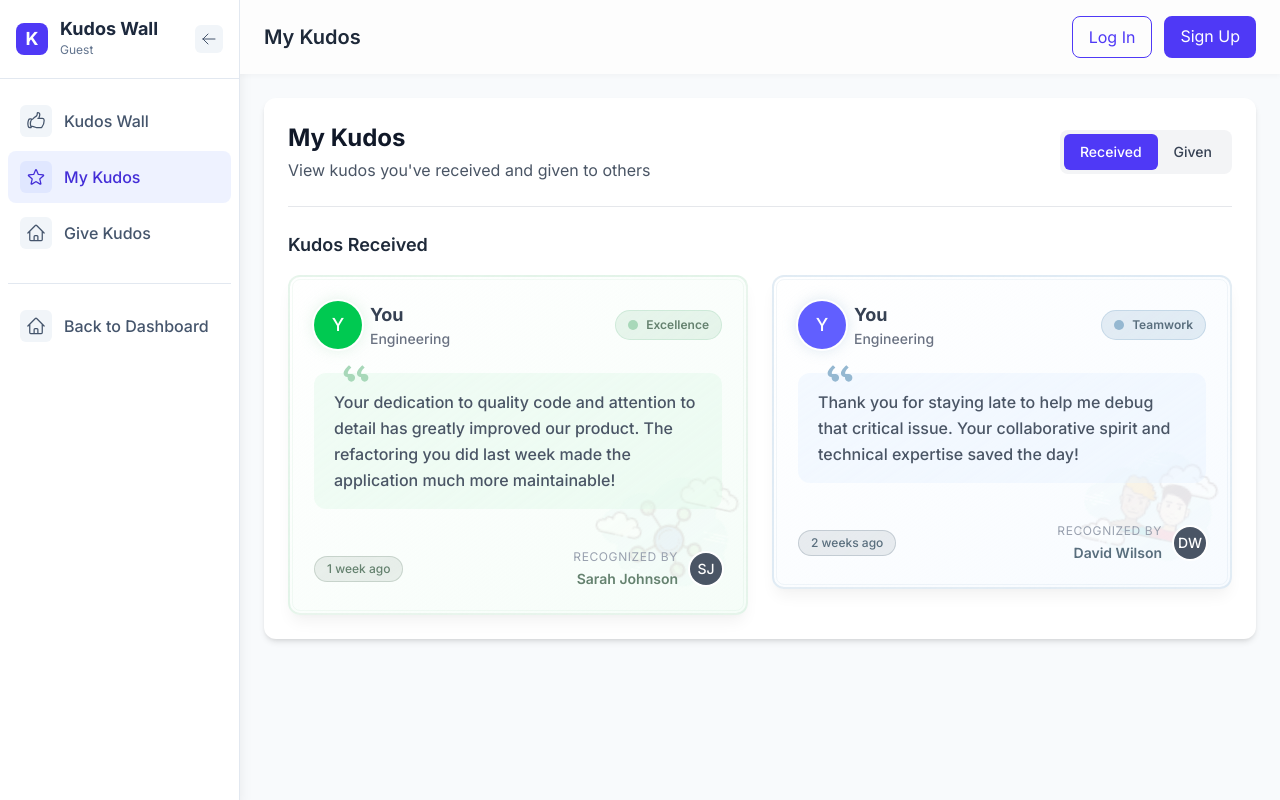
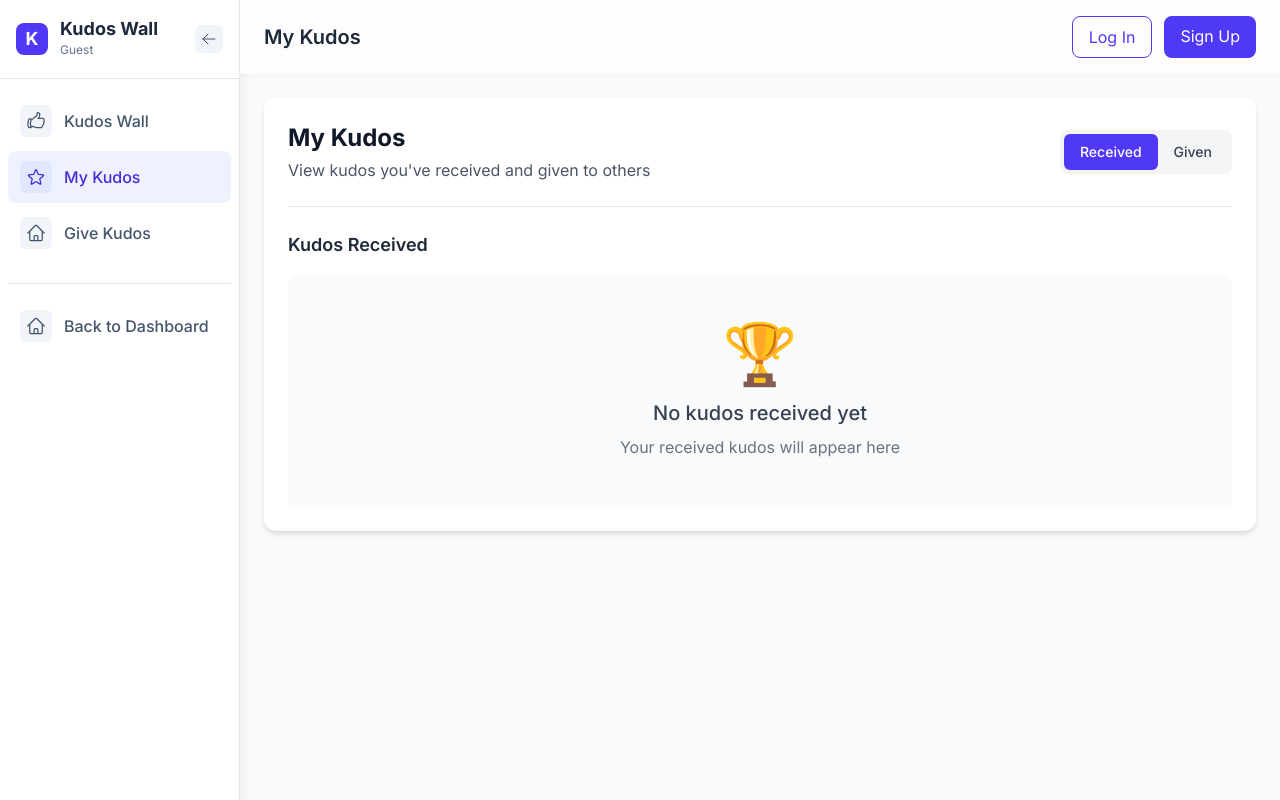
Before and after one commit to Himanshurank/avesta-kudos, a Next.js app: page /kudos/my-kudos in a window 1280 px wide. Built offline with nearby package versions, Linux system fonts and the light colour scheme.

Commit message:
Add GetUserKudosUseCase and integrate into MyKudosPage: Implemented user-specific kudos retrieval with loading and error handling, enhancing user experience.

```diff
--- /dev/null
+++ b/src/core/application/useCases/kudos/GetUserKudosUseCase.ts
@@ -0,0 +1,14 @@
+import { IKudosRepository, PaginatedResult, PaginationParams } from "@/core/domain/interfaces/IKudosRepository";
+import { Kudos } from "@/core/domain/entities/Kudos";
+
+export class GetUserKudosUseCase {
+  constructor(private readonly kudosRepository: IKudosRepository) {}
+
+  async execute(
+    userId: number,
+    type: "received" | "sent",
+    params: PaginationParams = { page: 1, limit: 10 }
+  ): Promise<PaginatedResult<Kudos>> {
+    return this.kudosRepository.getByUser(userId, type, params);
+  }
+}
--- a/src/core/shared/di/kudos.ts
+++ b/src/core/shared/di/kudos.ts
@@ -2,6 +2,7 @@ import { IKudosRepository } from "../../domain/interfaces/IKudosRepository";
 import { KudosRepositoryImpl } from "../../infrastructure/repositories/KudosRepositoryImpl";
 import { GetAllKudosUseCase } from "../../application/useCases/kudos/GetAllKudosUseCase";
 import { FilterKudosUseCase } from "../../application/useCases/kudos/FilterKudosUseCase";
+import { GetUserKudosUseCase } from "../../application/useCases/kudos/GetUserKudosUseCase";
 import { HttpService } from "../services/HttpService";
 import { ConfigService } from "../services/ConfigService";
 import { HybridStorageService } from "../services/HybridStorageService";
@@ -41,11 +42,13 @@ export function createKudosServices(
 
   const getAllKudosUseCase = new GetAllKudosUseCase(kudosRepository);
   const filterKudosUseCase = new FilterKudosUseCase(kudosRepository);
+  const getUserKudosUseCase = new GetUserKudosUseCase(kudosRepository);
 
   return {
     kudosRepository,
     getAllKudosUseCase,
     filterKudosUseCase,
+    getUserKudosUseCase,
   };
 }
 
--- a/src/pages/kudos/my-kudos.tsx
+++ b/src/pages/kudos/my-kudos.tsx
@@ -1,60 +1,75 @@
-import React, { useState } from "react";
+import React, { useState, useEffect } from "react";
 import { motion } from "framer-motion";
 import KudosLayout from "@/components/templates/KudosLayout";
 import KudosCard from "@/components/molecules/KudosCard/KudosCard";
-
 import router from "next/router";
-
-// Mock data for demonstration
-const myReceivedKudos = [
-  {
-    id: "1",
-    recipientName: "You",
-    teamName: "Engineering",
-    category: "Excellence",
-    message:
-      "Your dedication to quality code and attention to detail has greatly improved our product. The refactoring you did last week made the application much more maintainable!",
-    createdBy: "Sarah Johnson",
-    createdAt: "1 week ago",
-  },
-  {
-    id: "2",
-    recipientName: "You",
-    teamName: "Engineering",
-    category: "Teamwork",
-    message:
-      "Thank you for staying late to help me debug that critical issue. Your collaborative spirit and technical expertise saved the day!",
-    createdBy: "David Wilson",
-    createdAt: "2 weeks ago",
-  },
-];
-
-const myGivenKudos = [
-  {
-    id: "3",
-    recipientName: "Emma Davis",
-    teamName: "Design",
-    category: "Innovation",
-    message:
-      "Your redesign of the dashboard is absolutely stunning! The new layout is both beautiful and functional, making complex data easy to understand.",
-    createdBy: "You",
-    createdAt: "3 days ago",
-  },
-  {
-    id: "4",
-    recipientName: "Michael Chen",
-    teamName: "Product",
-    category: "Leadership",
-    message:
-      "Your leadership during the last sprint was exceptional. You kept everyone focused and motivated even when we faced unexpected challenges.",
-    createdBy: "You",
-    createdAt: "1 month ago",
-  },
-];
+import { useAuthContext } from "@/components/contexts/AuthContext";
+import { kudosServices } from "@/core/shared/di/kudos";
+import { Kudos } from "@/core/domain/entities/Kudos";
+import toast from "react-hot-toast";
 
 export default function MyKudosPage() {
   const [activeTab, setActiveTab] = useState("my-kudos");
   const [viewMode, setViewMode] = useState<"received" | "given">("received");
+  const [myReceivedKudos, setMyReceivedKudos] = useState<Kudos[]>([]);
+  const [myGivenKudos, setMyGivenKudos] = useState<Kudos[]>([]);
+  const [loading, setLoading] = useState(false);
+  const [error, setError] = useState<string | null>(null);
+
+  const { user } = useAuthContext();
+
+  useEffect(() => {
+    if (!user) return;
+
+    const fetchKudos = async () => {
+      setLoading(true);
+      setError(null);
+
+      try {
+        // Fetch received kudos
+        const receivedResponse = await kudosServices.getUserKudosUseCase.execute(
+          Number(user.id),
+          "received"
+        );
+
+        // Fetch given kudos
+        const givenResponse = await kudosServices.getUserKudosUseCase.execute(
+          Number(user.id),
+          "sent"
+        );
+
+        setMyReceivedKudos(Array.isArray(receivedResponse.data)
+          ? receivedResponse.data
+          : [receivedResponse.data as Kudos]);
+
+        setMyGivenKudos(Array.isArray(givenResponse.data)
+          ? givenResponse.data
+          : [givenResponse.data as Kudos]);
+      } catch (err) {
+        console.error("Error fetching kudos:", err);
+        setError("Failed to load your kudos. Please try again.");
+        toast.error("Failed to load your kudos.");
+      } finally {
+        setLoading(false);
+      }
+    };
+
+    fetchKudos();
+  }, [user, viewMode]);
+
+  const formatDate = (dateString: Date) => {
+    // Simple function to format date as "X days/weeks/months ago"
+    const date = new Date(dateString);
+    const now = new Date();
+    const diffInDays = Math.floor((now.getTime() - date.getTime()) / (1000 * 60 * 60 * 24));
+
+    if (diffInDays === 0) return "Today";
+    if (diffInDays === 1) return "Yesterday";
+    if (diffInDays < 7) return `${diffInDays} days ago`;
+    if (diffInDays < 30) return `${Math.floor(diffInDays / 7)} weeks ago`;
+    if (diffInDays < 365) return `${Math.floor(diffInDays / 30)} months ago`;
+    return `${Math.floor(diffInDays / 365)} years ago`;
+  };
 
   return (
     <>
@@ -98,7 +113,33 @@ export default function MyKudosPage() {
 
             <div className="border-b border-gray-200 mb-6"></div>
 
-            {viewMode === "received" ? (
+            {/* Loading state */}
+            {loading && (
+              <div className="text-center py-12">
+                <div className="animate-spin h-10 w-10 border-4 border-indigo-500 border-t-transparent rounded-full mx-auto mb-4"></div>
+                <p className="text-gray-500">Loading your kudos...</p>
+              </div>
+            )}
+
+            {/* Error state */}
+            {error && !loading && (
+              <div className="text-center py-12 bg-red-50 rounded-lg">
+                <div className="text-6xl mb-4">😟</div>
+                <h3 className="text-xl font-medium text-red-700 mb-2">
+                  Oops, something went wrong
+                </h3>
+                <p className="text-red-500 mb-4">{error}</p>
+                <button
+                  onClick={() => router.reload()}
+                  className="px-4 py-2 bg-indigo-600 text-white rounded-md hover:bg-indigo-700"
+                >
+                  Try Again
+                </button>
+              </div>
+            )}
+
+            {/* Successful data load */}
+            {!loading && !error && viewMode === "received" && (
               <>
                 <h2 className="text-lg font-semibold text-gray-800 mb-4">
                   Kudos Received
@@ -114,11 +155,11 @@ export default function MyKudosPage() {
                       >
                         <KudosCard
                           recipientName="You"
-                          teamName={kudos.teamName}
-                          category={kudos.category}
+                          teamName={kudos.team.name}
+                          category={kudos.category.name}
                           message={kudos.message}
-                          createdBy={kudos.createdBy}
-                          createdAt={kudos.createdAt}
+                          createdBy={kudos.createdBy.name}
+                          createdAt={formatDate(kudos.createdAt)}
                         />
                       </motion.div>
                     ))}
@@ -135,7 +176,9 @@ export default function MyKudosPage() {
                   </div>
                 )}
               </>
-            ) : (
+            )}
+
+            {!loading && !error && viewMode === "given" && (
               <>
                 <h2 className="text-lg font-semibold text-gray-800 mb-4">
                   Kudos Given
@@ -150,12 +193,12 @@ export default function MyKudosPage() {
                         transition={{ delay: 0.1 * (index + 1) }}
                       >
                         <KudosCard
-                          recipientName={kudos.recipientName}
-                          teamName={kudos.teamName}
-                          category={kudos.category}
+                          recipientName={kudos.recipients[0]?.name || "Unknown Recipient"}
+                          teamName={kudos.team.name}
+                          category={kudos.category.name}
                           message={kudos.message}
                           createdBy="You"
-                          createdAt={kudos.createdAt}
+                          createdAt={formatDate(kudos.createdAt)}
                         />
                       </motion.div>
                     ))}
```
